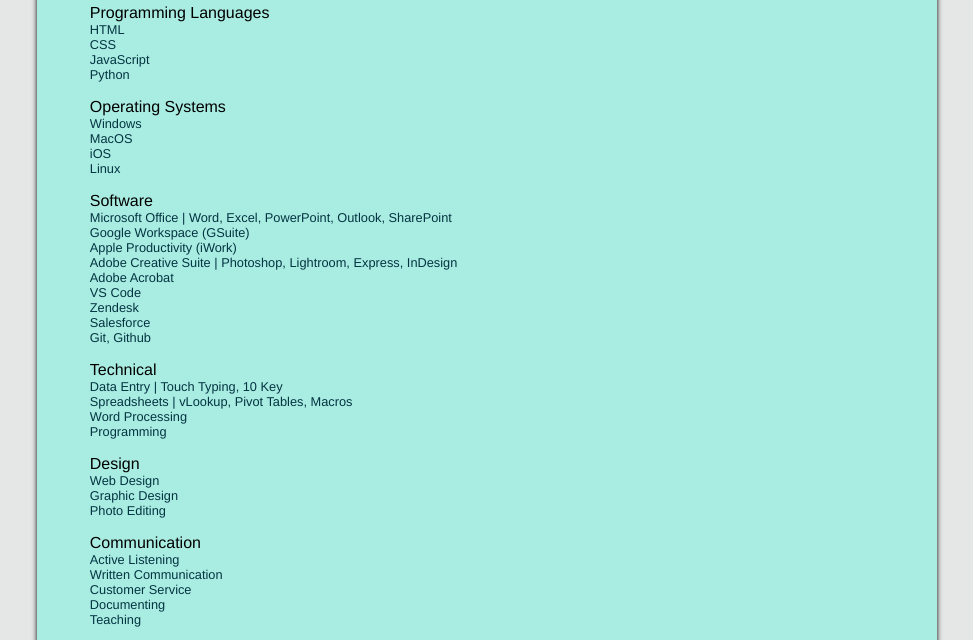
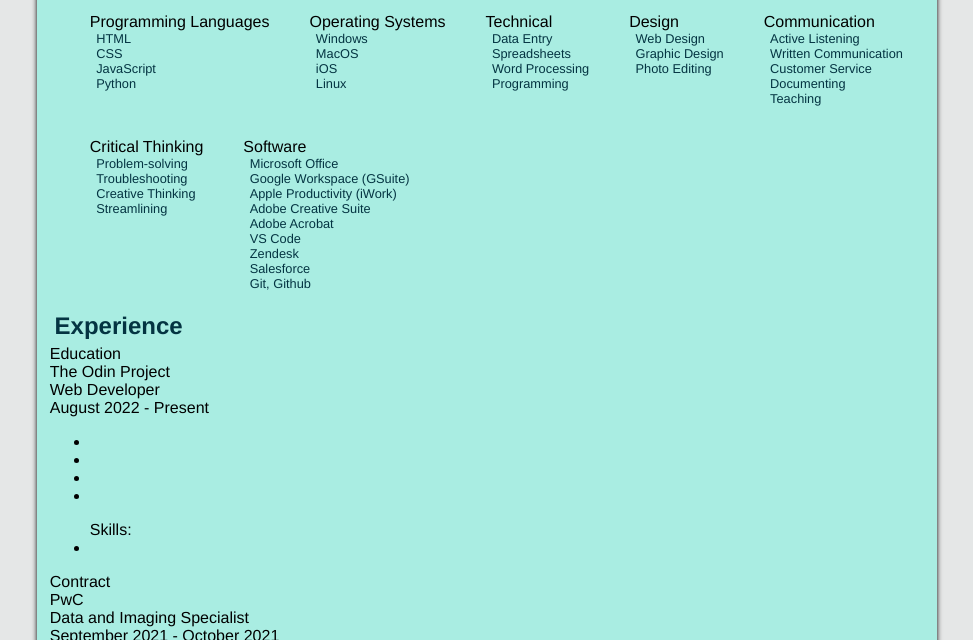
Before and after one commit to chaoticmewtral/resume, a plain HTML site: page index.html in a window 1280 px wide. Shown: the part 157-797 px from the top of the page, without its empty margins (153-1126 px from the left). Drawn offline with Linux system fonts and the light colour scheme.

Commit message:
Add to style and index

```diff
--- a/index.html
+++ b/index.html
@@ -40,20 +40,9 @@
                     <li>iOS</li>
                     <li>Linux</li>
                 </ul>
-                <ul>Software
-                    <li>Microsoft Office | Word, Excel, PowerPoint, Outlook, SharePoint<li>
-                    <li>Google Workspace (GSuite)</li>
-                    <li>Apple Productivity (iWork)</li>
-                    <li>Adobe Creative Suite | Photoshop, Lightroom, Express, InDesign<li>
-                    <li>Adobe Acrobat</li>
-                    <li>VS Code</li>
-                    <li>Zendesk</li>
-                    <li>Salesforce</li>
-                    <li>Git, Github</li>
-                </ul>
                 <ul>Technical
-                    <li>Data Entry | Touch Typing, 10 Key</li>
-                    <li>Spreadsheets | vLookup, Pivot Tables, Macros</li>
+                    <li>Data Entry</li>
+                    <li>Spreadsheets</li>
                     <li>Word Processing</li>
                     <li>Programming</li>
                 </ul>
@@ -75,6 +64,17 @@
                     <li>Creative Thinking</li>
                     <li>Streamlining</li>
                 </ul>
+                <ul id="software">Software
+                    <li>Microsoft Office<li>
+                    <li>Google Workspace (GSuite)</li>
+                    <li>Apple Productivity (iWork)</li>
+                    <li>Adobe Creative Suite<li>
+                    <li>Adobe Acrobat</li>
+                    <li>VS Code</li>
+                    <li>Zendesk</li>
+                    <li>Salesforce</li>
+                    <li>Git, Github</li>
+                </ul>
             </div>
             <div id="experience">
                 <h2 class="section-heading">Experience</h2>
@@ -83,7 +83,7 @@
                         <div class="experience-type">Education</div>
                         <div class="company">The Odin Project</div>
                         <div class="title">Web Developer</div>
-                        <div class="dates"></div>
+                        <div class="dates">August 2022 - Present</div>
                     </div>
                     <div class="details">
                         <ul>
--- a/style.css
+++ b/style.css
@@ -20,6 +20,7 @@ body {
     margin: 0 auto;
     background-color: var(--light-color);
     box-shadow: 0 0 5px;
+    display: block;
 }
 
 nav {
@@ -98,3 +99,23 @@ h2 {
     color: var(--dark-color);
     list-style: none;
 }
+
+#skills>ul>li {
+    padding-left: .5em;
+}
+
+#skills {
+    display: flex;
+    flex-direction: row;
+    flex-wrap: wrap;
+}
+
+.section-heading {
+    position: sticky;
+    top: 2.2em;
+    background-color: var(--light-color);
+    color: var(--dark-color);
+    width: 100%;
+    padding: .2em;
+    margin: 0;
+}
```
